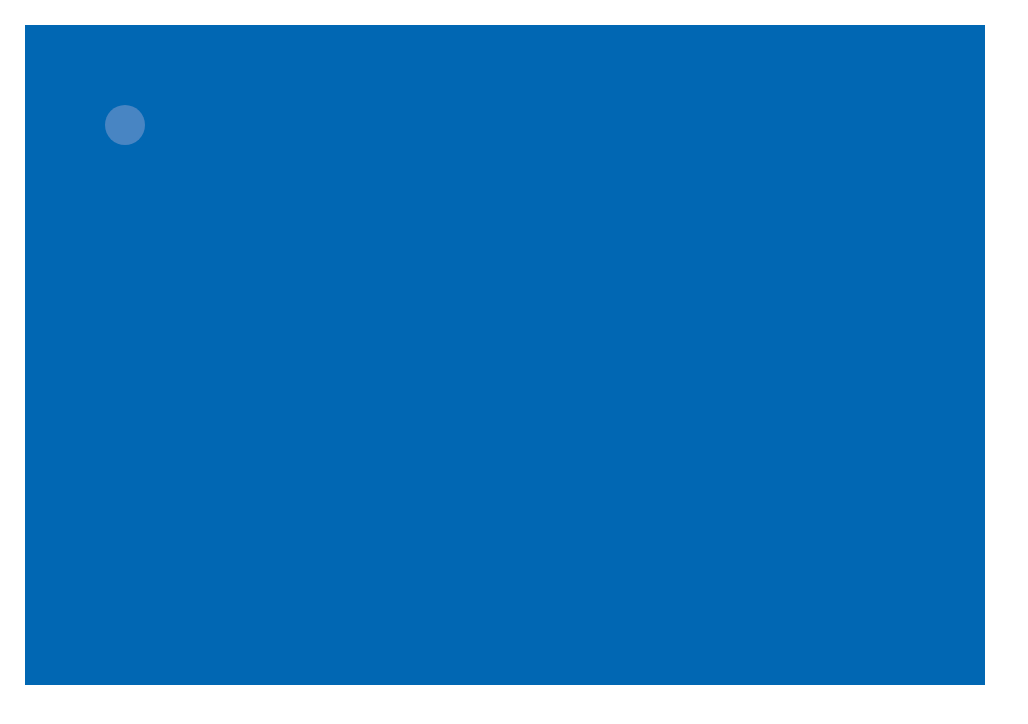
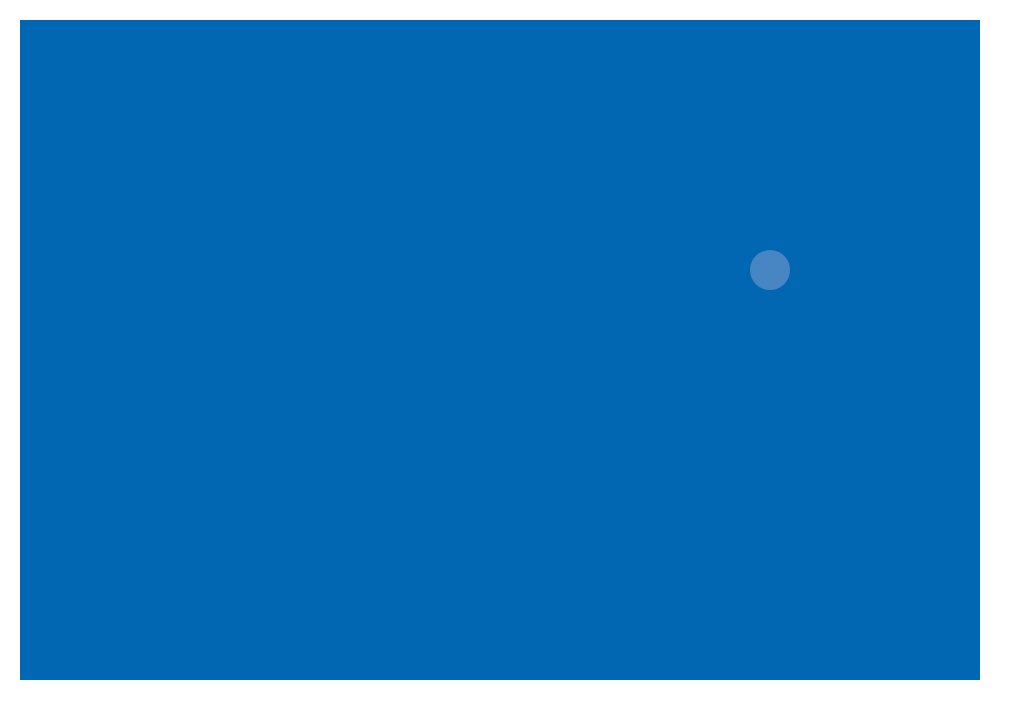
Before and after one commit to danielhogstrom/eater, a website: page index.html in a window 1280 px wide. Shown: the whole page, without its empty margins (0-1028 px from the left). Drawn offline with Linux system fonts and the light colour scheme.

Commit message:
chat gpt refactor

```diff
--- a/game.js
+++ b/game.js
@@ -1,86 +1,59 @@
-const canvas = document.getElementById('myCanvas');
-const ctx = canvas.getContext('2d');
+// get the canvas element
+var canvas = document.getElementById('game-canvas');
 
-let x = canvas.width / 2;
-let y = canvas.height - 40;
+// set canvas dimensions
+canvas.width = 960;
+canvas.height = 660;
 
-let dx = 2;
-let dy = -2;
+// get the canvas context
+var ctx = canvas.getContext('2d');
 
-let rightPressed = false;
-let leftPressed = false;
-let downPressed = false;
-let upPressed = false;
+// create Pac-Man object
+var pacman = {
+  x: 250,
+  y: 250,
+  radius: 20,
+  color: 'yellow',
+  direction: 'right',
+  draw: function () {
+    ctx.beginPath();
+    ctx.arc(this.x, this.y, this.radius, 0, 2 * Math.PI);
+    ctx.fillStyle = '#4885c3';
+    ctx.fill();
+  },
+};
 
-document.addEventListener('keydown', keyDownHandler, false);
-document.addEventListener('keyup', keyUpHandler, false);
+// draw Pac-Man on the canvas
+pacman.draw();
 
-function keyDownHandler(e) {
-  if (e.key === 'Right' || e.key === 'ArrowRight') {
-    rightPressed = true;
-  } else if (e.key === 'Left' || e.key === 'ArrowLeft') {
-    leftPressed = true;
+// add keyboard event listener to control Pac-Man's movement
+document.addEventListener('keydown', function (event) {
+  if (event.keyCode == 37) {
+    pacman.direction = 'left';
+  } else if (event.keyCode == 38) {
+    pacman.direction = 'up';
+  } else if (event.keyCode == 39) {
+    pacman.direction = 'right';
+  } else if (event.keyCode == 40) {
+    pacman.direction = 'down';
   }
-  if (e.key === 'Up' || e.key === 'ArrowUp') {
-    upPressed = true;
-  } else if (e.key === 'Down' || e.key === 'ArrowDown') {
-    downPressed = true;
+});
+
+// move Pac-Man based on its direction
+setInterval(function () {
+  if (pacman.direction == 'left') {
+    pacman.x -= 5;
+  } else if (pacman.direction == 'up') {
+    pacman.y -= 5;
+  } else if (pacman.direction == 'right') {
+    pacman.x += 5;
+  } else if (pacman.direction == 'down') {
+    pacman.y += 5;
   }
-}
 
-function keyUpHandler(e) {
-  if (e.key === 'Right' || e.key === 'ArrowRight') {
-    rightPressed = false;
-  } else if (e.key === 'Left' || e.key === 'ArrowLeft') {
-    leftPressed = false;
-  }
-  if (e.key === 'Up' || e.key === 'ArrowUp') {
-    upPressed = false;
-  } else if (e.key === 'Down' || e.key === 'ArrowDown') {
-    downPressed = false;
-  }
-}
+  // clear the canvas
+  ctx.clearRect(0, 0, canvas.width, canvas.height);
 
-const ballRadius = 20;
-let pacmanX = 100;
-let pacmanY = 100;
-function drawBall() {
-  // drawing code
-  ctx.beginPath();
-  ctx.rect(0, 0, 960, 660);
-  ctx.fillStyle = '#0167b3';
-  ctx.fill();
-  ctx.closePath();
-}
-function draw() {
-  ctx.clearRect(0, 0, canvas.width, canvas.height);
-  drawBall();
-  ctx.beginPath();
-  ctx.arc(pacmanX, pacmanY, ballRadius, 0, Math.PI * 2);
-  ctx.fillStyle = '#4885c3';
-  ctx.fill();
-  ctx.closePath();
-  if (rightPressed) {
-    if (pacmanX > 930) {
-      return;
-    }
-    pacmanX += 7;
-  } else if (leftPressed) {
-    if (pacmanX < 30) {
-      return;
-    }
-    pacmanX -= 7;
-  }
-  if (upPressed) {
-    if (pacmanY < 30) {
-      return;
-    }
-    pacmanY -= 7;
-  } else if (downPressed) {
-    if (pacmanY > 630) {
-      return;
-    }
-    pacmanY += 7;
-  }
-}
-setInterval(draw, 10);
+  // redraw Pac-Man
+  pacman.draw();
+}, 50);
--- a/index.html
+++ b/index.html
@@ -7,6 +7,6 @@
     <script src="game.js" defer></script>
   </head>
   <body>
-    <canvas id="myCanvas" width="960" height="660"></canvas>
+    <canvas id="game-canvas"></canvas>
   </body>
 </html>
--- a/styles.css
+++ b/styles.css
@@ -2,9 +2,8 @@
   padding: 0;
   margin: 0;
 }
-#myCanvas {
-  background: rgb(181, 177, 177);
+#game-canvas {
+  background: #0167b3;
   display: block;
-  margin: 0 auto;
-  margin: 25px;
+  margin: 20px;
 }
```
